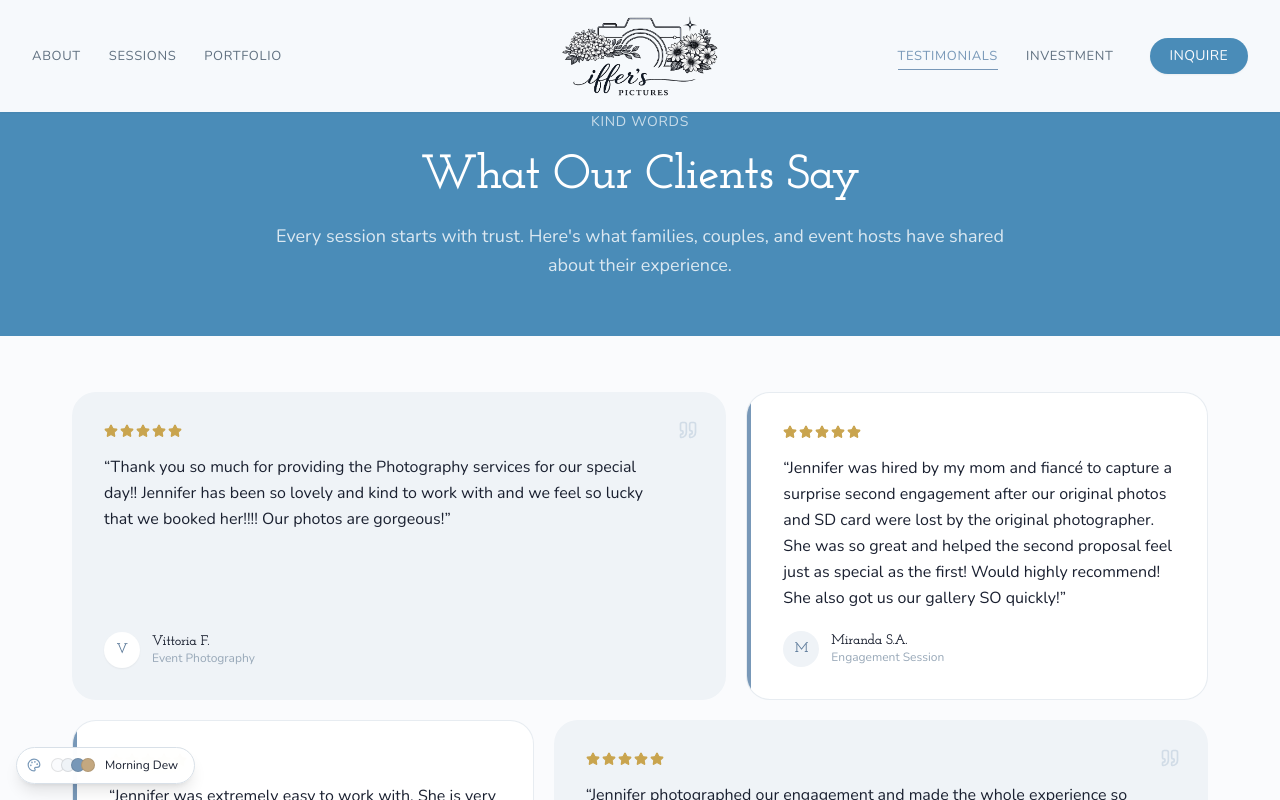
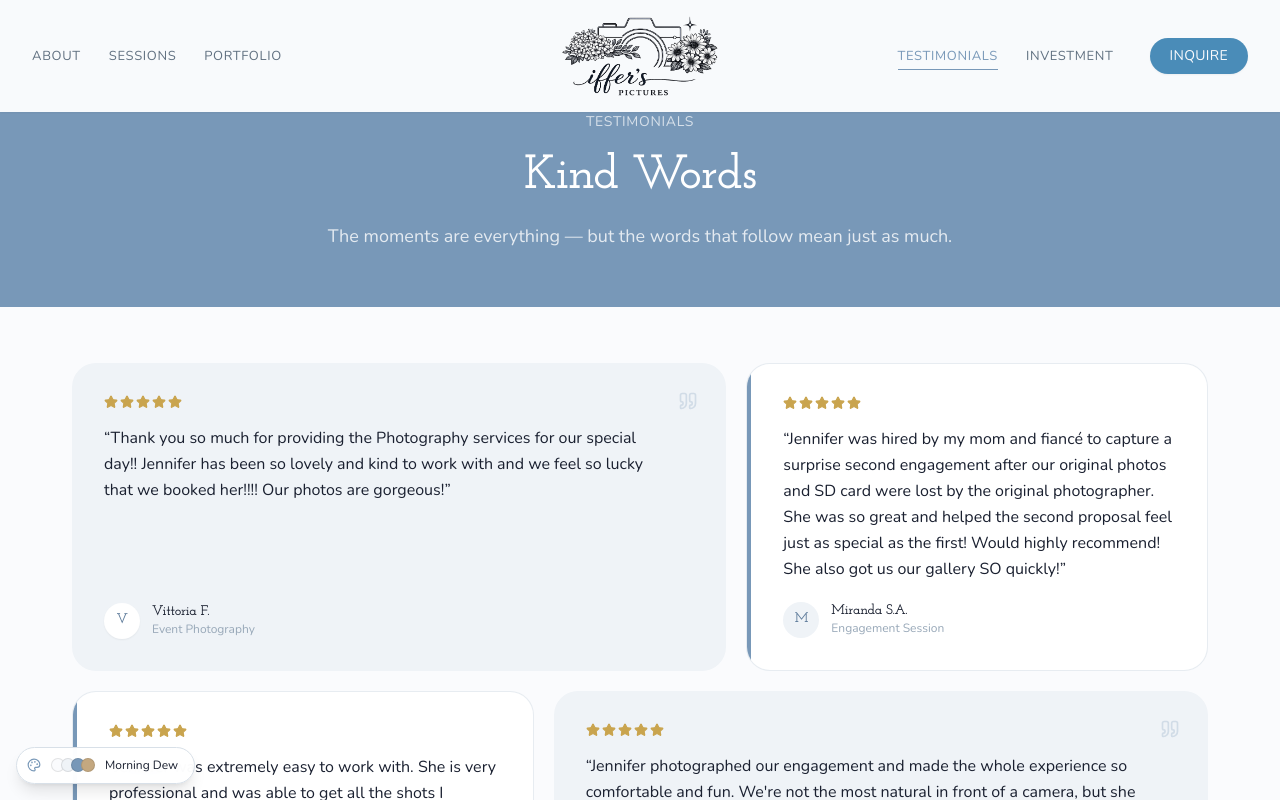
Before and after one commit to pixelverse-studios/iffers-pictures, a Next.js app: page /testimonials in a window 1280 px wide. Shown: the top 800 px of the page. Built offline with nearby package versions, Linux system fonts and the light colour scheme.

Commit message:
Update portfolio and testimonials hero copy (#80)

```diff
--- a/src/app/portfolio/page.tsx
+++ b/src/app/portfolio/page.tsx
@@ -62,16 +62,15 @@ export default function PortfolioPage() {
           <div className="grid md:grid-cols-2 gap-8 items-end">
             <div>
               <h1 className="text-5xl sm:text-6xl font-heading text-[var(--foreground)] leading-[1.0]">
-                Your Story,
+                Memories,
                 <br />
-                <span className="text-[var(--brand)]">In Moments</span>
+                <span className="text-[var(--brand)]">Beautifully Captured</span>
               </h1>
             </div>
             <div>
               <p className="text-lg text-[var(--text-secondary)] leading-relaxed max-w-md">
-                Every session is a story. Browse through celebrations, family
-                moments, couples sessions, and the quiet portraits that become
-                lasting memories.
+                Explore a collection of celebrations, connection, and the quiet
+                in-between moments that you&apos;ll hold onto forever
               </p>
             </div>
           </div>
--- a/src/app/testimonials/page.tsx
+++ b/src/app/testimonials/page.tsx
@@ -29,18 +29,18 @@ export default function TestimonialsPage() {
       />
 
       {/* Hero */}
-      <section className="pt-hero pb-10 md:pb-14 bg-[var(--brand-vivid)]">
+      <section className="pt-hero pb-10 md:pb-14 bg-[var(--brand)]">
         <div className="container">
           <div className="max-w-3xl mx-auto text-center">
             <p className="text-sm font-medium uppercase tracking-wider text-white/70 mb-4">
-              Kind Words
+              Testimonials
             </p>
             <h1 className="text-4xl md:text-5xl font-heading font-semibold text-white mb-4">
-              What Our Clients Say
+              Kind Words
             </h1>
             <p className="text-lg text-white/80 leading-relaxed">
-              Every session starts with trust. Here&apos;s what families, couples,
-              and event hosts have shared about their experience.
+              The moments are everything — but the words that follow mean just
+              as much.
             </p>
           </div>
         </div>
```
Also changed, not shown: 2 other files (tests, documents, lock files or other folders).
